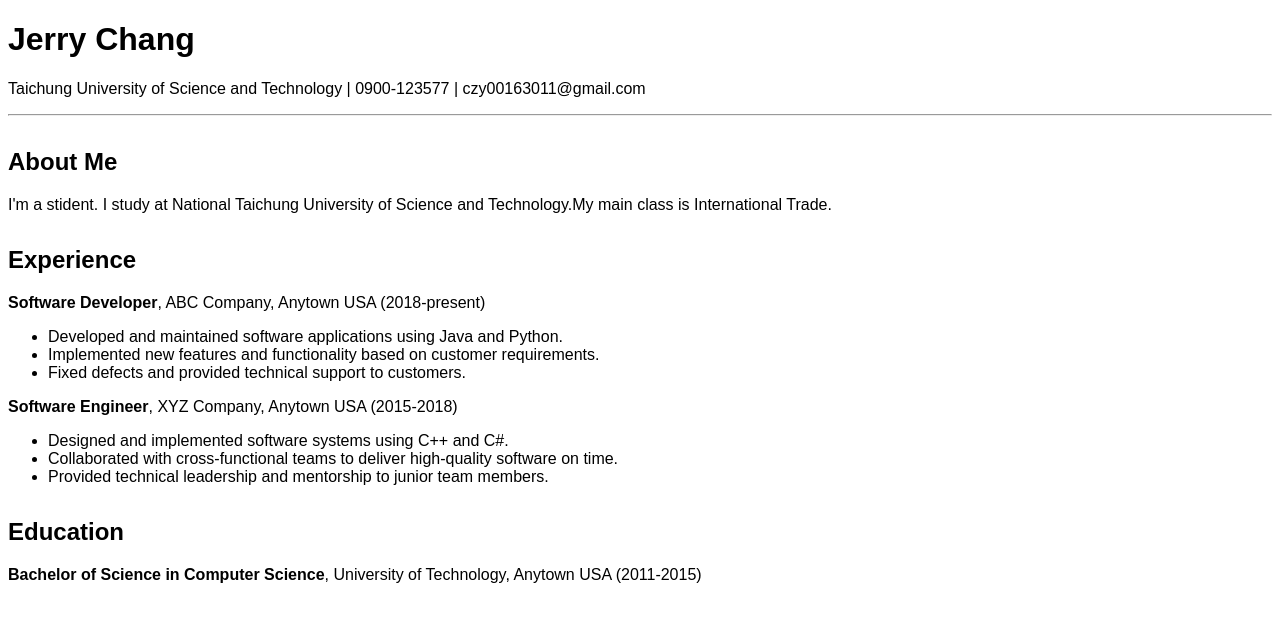
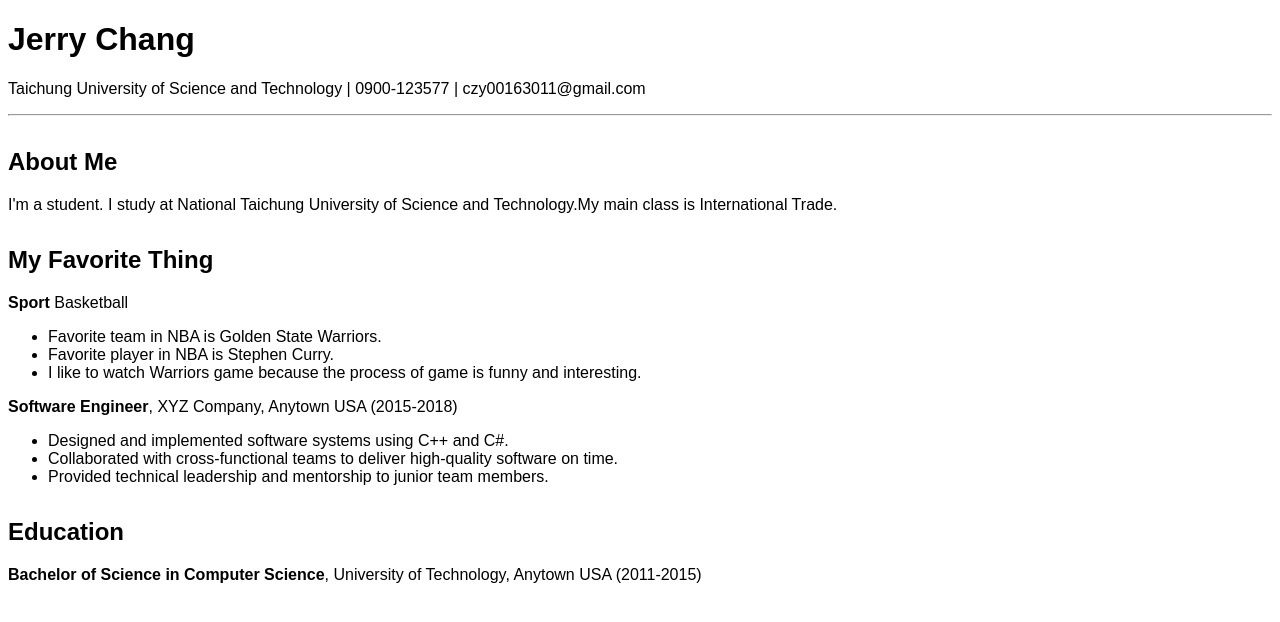
Before and after one commit to CY61/CY, a plain HTML site: page index.html in a window 1280 px wide. Drawn offline with Linux system fonts and the light colour scheme.

Commit message:
Update index.html

```diff
--- a/index.html
+++ b/index.html
@@ -25,15 +25,15 @@
   <hr>
   <h2 class="section-header">About Me</h2>
   <p>
-   I'm a stident. I study at National Taichung University of Science and Technology.My main class is International Trade.
+   I'm a student. I study at National Taichung University of Science and Technology.My main class is International Trade.
   </p>
-  <h2 class="section-header">Experience</h2>
+  <h2 class="section-header">My Favorite Thing</h2>
   <div class="section-item">
-    <strong>Software Developer</strong>, ABC Company, Anytown USA (2018-present)
+    <strong>Sport</strong> Basketball
     <ul>
-      <li>Developed and maintained software applications using Java and Python.</li>
-      <li>Implemented new features and functionality based on customer requirements.</li>
-      <li>Fixed defects and provided technical support to customers.</li>
+      <li>Favorite team in NBA is Golden State Warriors.</li>
+      <li>Favorite player in NBA is Stephen Curry.</li>
+      <li>I like to watch Warriors game because the process of game is funny and interesting.</li>
     </ul>
   </div>
   <div class="section-item">
```
